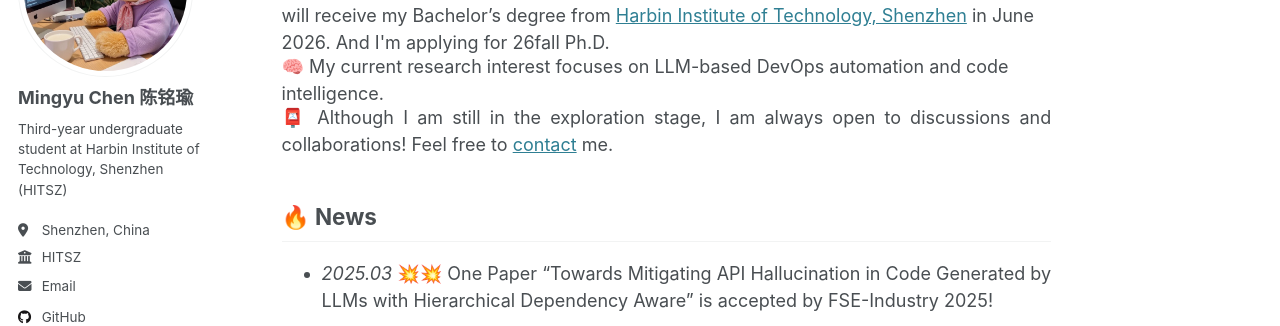
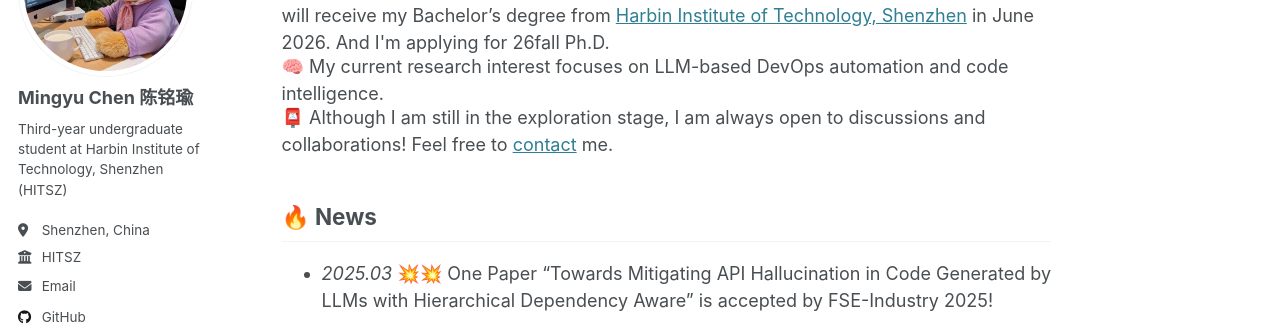
Before and after one commit to CMY-K/CMY-K.github.io, a Jekyll site: the page built from _pages/about.md, in a window 1280 px wide. Shown: the part 200-526 px from the top of the page. Built offline with Jekyll 4.4.1, drawn with Linux system fonts in a browser that asks for light colours.

Commit message:
Update about.md

```diff
--- a/_pages/about.md
+++ b/_pages/about.md
@@ -15,7 +15,7 @@ redirect_from:
   🧠 My current research interest focuses on LLM-based DevOps automation and code intelligence.
 </div>
 
-<div style="text-align: justify;">
+<div>
   📮 Although I am still in the exploration stage, I am always open to discussions and collaborations! Feel free to <a href="mailto:mingyuchen8248@gmail.com">contact</a> me.
 </div>
 
```
